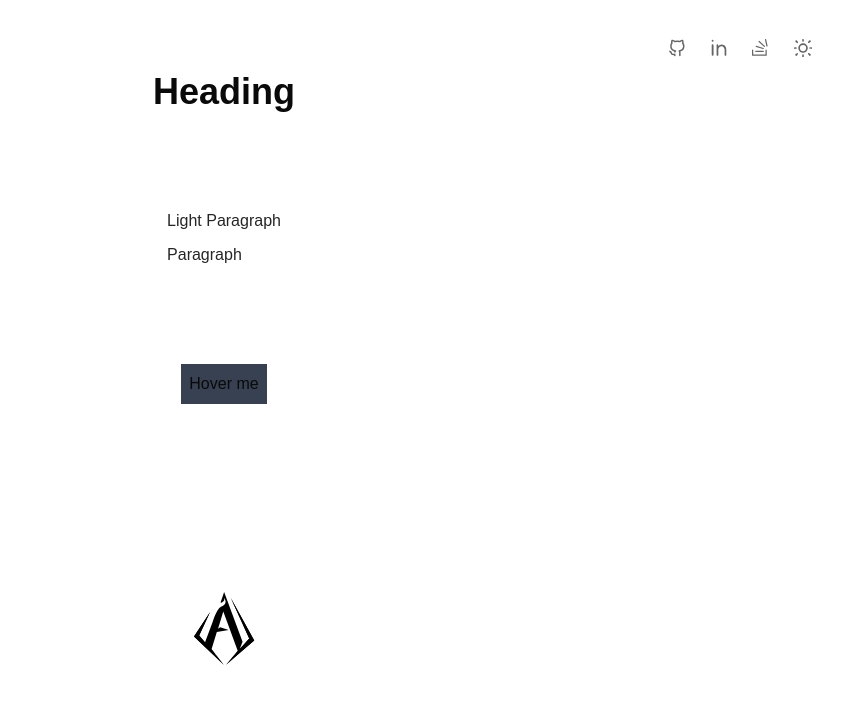
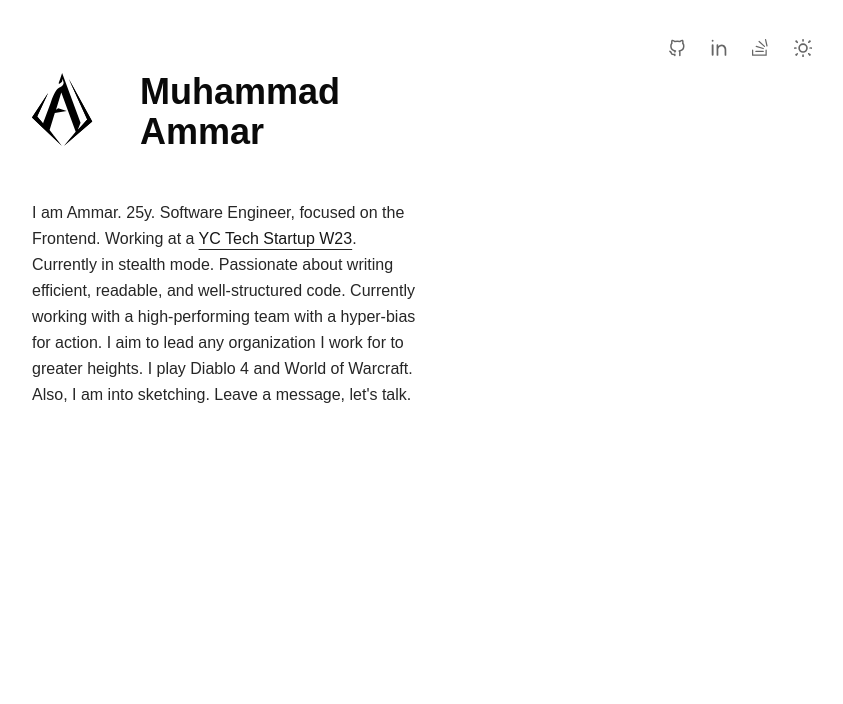
Before and after one commit to Fanoflix/personal-portfolio-v2, a Next.js app: page / in a window 1280 px wide. Shown: the top 704 px of the page, without its empty margins (416-1259 px from the left). Built offline with nearby package versions, Linux system fonts and the light colour scheme; a web font is replaced by a local one.

Commit message:
DEV: Added InlineLink Component

```diff
--- a/src/app/page.tsx
+++ b/src/app/page.tsx
@@ -1,7 +1,7 @@
 "use client";
 import { useEffect, useState } from "react";
+import InlineLink from "../components/InlineLink/InlineLink";
 import MyLogo from "../components/MyLogo/MyLogo";
-import TooltipWrapper from "../components/Tooltip/TooltipWrapper";
 
 export default function Home() {
   const [isMounted, setIsMounted] = useState(false);
@@ -12,26 +12,25 @@ export default function Home() {
 
   return (
     <div className="flex flex-col gap-24 items-center justify-center">
-      <h1 className="text-4xl font-bold">Heading</h1>
+      <div className="flex flex-col gap-12 w-96">
+        <div className="flex items-center gap-12">
+          <div>{isMounted && <MyLogo />}</div>
+          <h1>Muhammad Ammar</h1>
+        </div>
 
-      <div className="flex flex-col gap-2">
-        <p className="text-text">Light Paragraph</p>
-        <p>Paragraph</p>
+        <p>
+          I am Ammar. 25y. Software Engineer, focused on the Frontend. Working
+          at a{" "}
+          <InlineLink href="https://www.ycombinator.com/">
+            YC Tech Startup W23
+          </InlineLink>
+          . Currently in stealth mode. Passionate about writing efficient,
+          readable, and well-structured code. Currently working with a
+          high-performing team with a hyper-bias for action. I aim to lead any
+          organization I work for to greater heights. I play Diablo 4 and World
+          of Warcraft. Also, I am into sketching. Leave a message, let's talk.
+        </p>
       </div>
-
-      <TooltipWrapper
-        tooltipContent="World of Warcraft"
-        side="bottom"
-        sideOffset={20}
-      >
-        <div className="flex items-center gap-2 cursor-pointer text-x bg-gray-700 p-2">
-          Hover me
-        </div>
-      </TooltipWrapper>
-
-      <div className="flex gap-2 items-center justify-center"></div>
-
-      <div>{isMounted && <MyLogo />}</div>
     </div>
   );
 }
--- /dev/null
+++ b/src/components/InlineLink/InlineLink.tsx
@@ -0,0 +1,23 @@
+import Link from "next/link";
+import { PropsWithChildren } from "react";
+
+/**
+ * Inline Link to be used within a paragraph
+ */
+export default function InlineLink({
+  href,
+  children,
+}: {
+  href: string;
+} & PropsWithChildren) {
+  return (
+    <Link
+      className="underline underline-offset-[5px] decoration-text text-primary hover:decoration-primary"
+      href={href}
+      rel="noopener noreferrer"
+      target="_blank"
+    >
+      <span>{children}</span>
+    </Link>
+  );
+}
```
